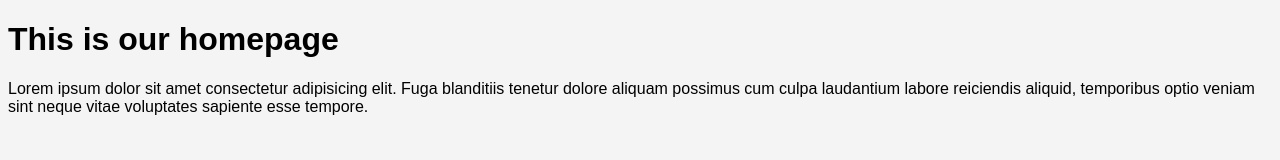
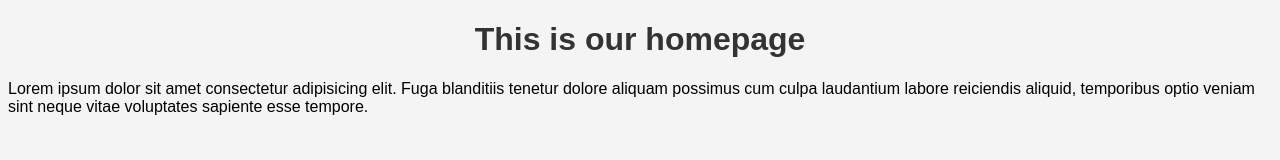
Before and after one commit to luccalaz/amending-undoing-challenge, a plain HTML site: page index.html in a window 1280 px wide. Drawn offline with Linux system fonts and the light colour scheme.

Commit message:
Modify styles.css: added styles for h1

```diff
--- a/styles.css
+++ b/styles.css
@@ -2,3 +2,8 @@ body {
   background-color: #f4f4f4;
   font-family: sans-serif;
 }
+
+h1 {
+  color: #333;
+  text-align: center;
+}
```
